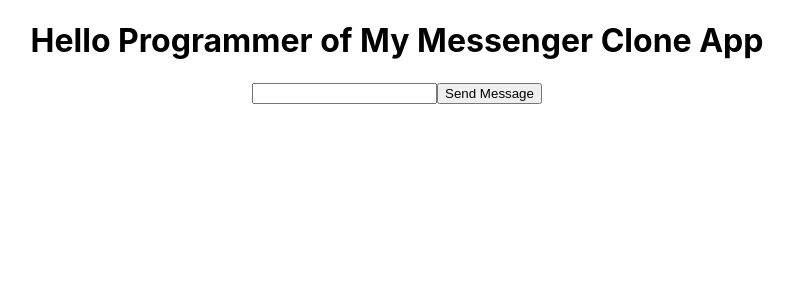
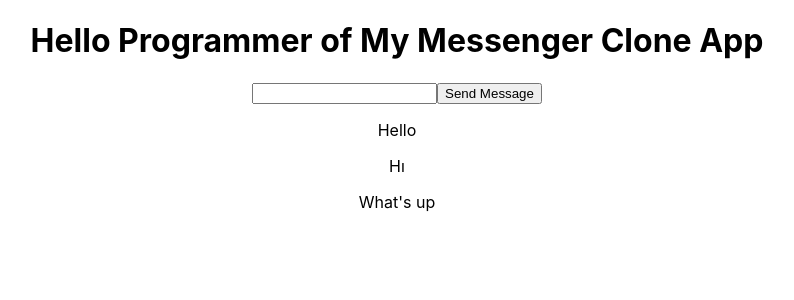
Before and after one commit to oguzgul06/ReactMessangerCloneApp, a React (Create React App) app: page / in a window 1280 px wide. Shown: the top 300 px of the page, without its empty margins (243-1037 px from the left). Built offline with nearby package versions, Linux system fonts and the light colour scheme.

Commit message:
Showing send massege on the display

```diff
--- a/src/App.js
+++ b/src/App.js
@@ -1,14 +1,25 @@
-import React from 'react';
-import './App.css';
+import React, { useState } from "react";
+import "./App.css";
 
 function App() {
+  const [input, setInput] = useState("");
+  const [messages, setMessages] = useState(["Hello", "Hı", "What's up"]);
+
+  const sendMessage = (event) => {
+    setMessages([...messages, input]);
+    setInput("");
+  };
+
   return (
     <div className="App">
-     <h1>Hello Programmer of My Messenger Clone App</h1>
+      <h1>Hello Programmer of My Messenger Clone App</h1>
 
-    <input/>
-    <button>Send Message</button>
+      <input value={input} onChange={(event) => setInput(event.target.value)} />
+      <button onClick={sendMessage}>Send Message</button>
 
+      {messages.map((message) => (
+        <p>{message}</p>
+      ))}
     </div>
   );
 }
--- a/src/index.js
+++ b/src/index.js
@@ -2,7 +2,7 @@
 import ReactDOM from 'react-dom';
 import './index.css';
 import App from './App';
-import reportWebVitals from './reportWebVitals';
+
 
 ReactDOM.render(
   <React.StrictMode>
@@ -10,8 +10,3 @@
   </React.StrictMode>,
   document.getElementById('root')
 );
-
-// If you want to start measuring performance in your app, pass a function
-// to log results (for example: reportWebVitals(console.log))
-// or send to an analytics endpoint. Learn more: https://bit.ly/CRA-vitals
-reportWebVitals();
```
